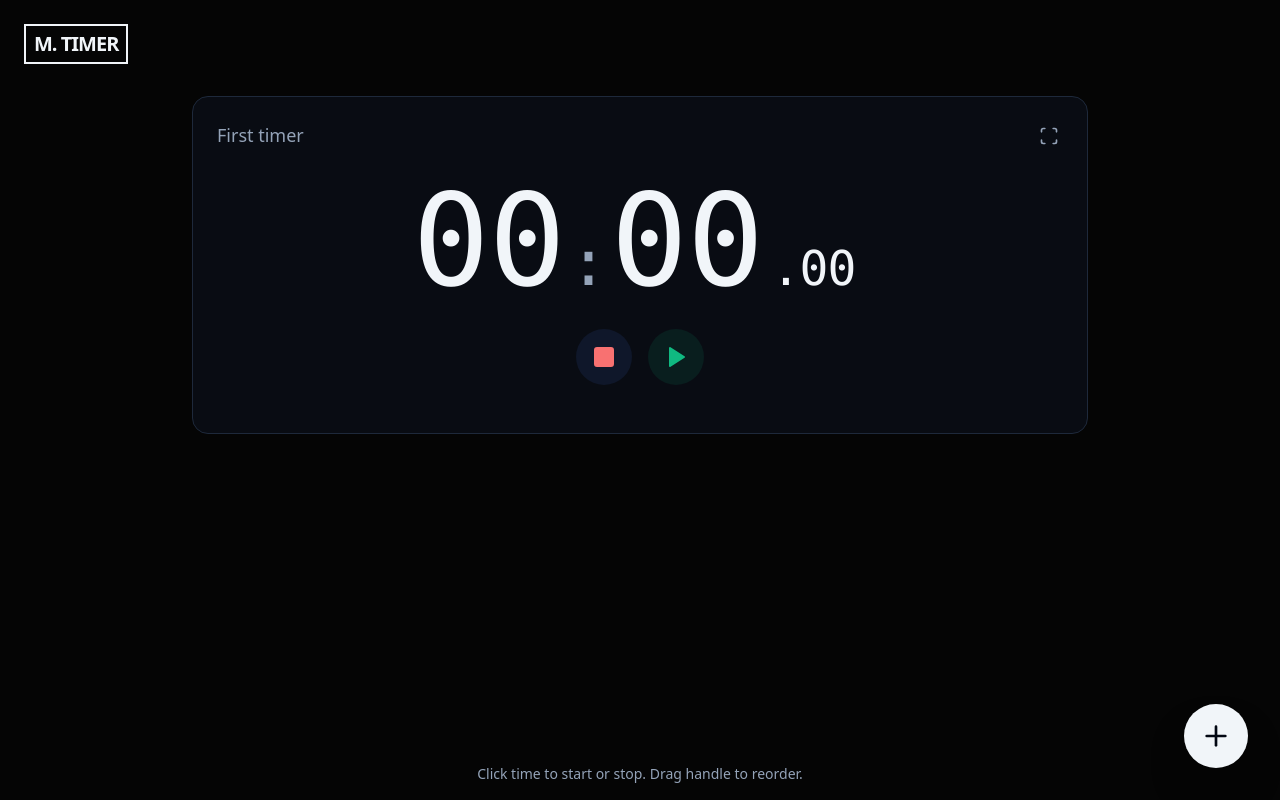
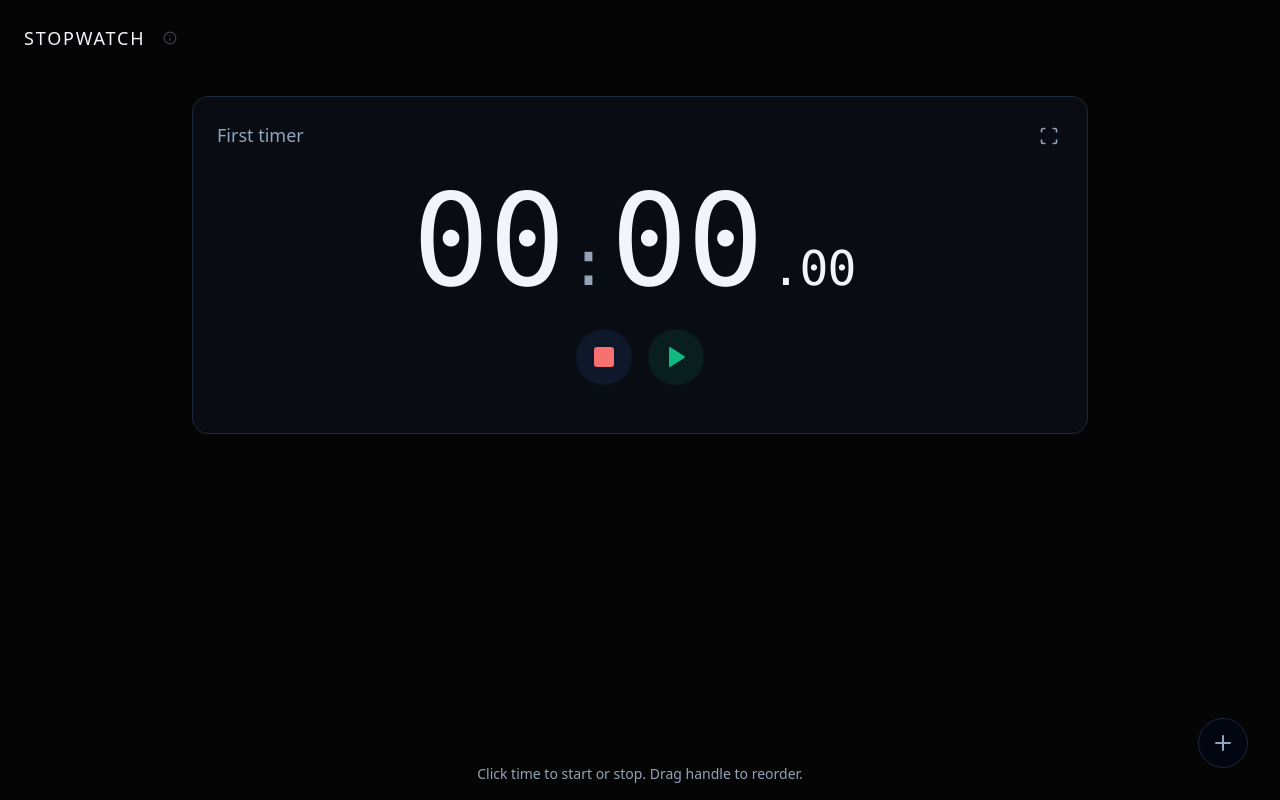
Before and after one commit to bappygolder/minimal-stopwatch, a Next.js app: page / in a window 1280 px wide. Built offline with nearby package versions, Linux system fonts and the light colour scheme.

Commit message:
feat: update logo to Stopwatch, add info tooltip, and refine focus mode UI

```diff
--- a/features/stopwatch/components/stopwatch-app.tsx
+++ b/features/stopwatch/components/stopwatch-app.tsx
@@ -1,7 +1,7 @@
 'use client';
 
 import { useEffect, useMemo, useRef, useState, DragEvent } from "react";
-import { Plus } from "lucide-react";
+import { Plus, Info } from "lucide-react";
 import type { Timer } from "@/features/stopwatch/types";
 import TimerCard from "@/features/stopwatch/components/timer-card";
 
@@ -24,7 +24,7 @@ export default function StopwatchApp() {
   const containerRef = useRef<HTMLDivElement | null>(null);
   const saveTimeoutRef = useRef<number | null>(null);
   const [hasHydrated, setHasHydrated] = useState(false);
-  const [isLogoDescriptionOpen, setIsLogoDescriptionOpen] = useState(false);
+  const [isInfoOpen, setIsInfoOpen] = useState(false);
 
   const hasRunningTimer = useMemo(
     () => timers.some((timer) => timer.isRunning),
@@ -303,21 +303,52 @@ export default function StopwatchApp() {
           .filter(Boolean)
           .join(" ")}
       >
-        <div className="relative group">
-          <button
-            onClick={() => setIsLogoDescriptionOpen(!isLogoDescriptionOpen)}
-            className="text-xl font-bold text-foreground tracking-tighter uppercase border-2 border-foreground px-2 py-1 hover:bg-foreground hover:text-background transition-all duration-300"
-          >
-            M. Timer
-          </button>
-          <div
-            className={`absolute top-full left-0 mt-2 text-[10px] font-medium text-chrono-fg-muted tracking-[0.2em] uppercase whitespace-nowrap transition-all duration-300 ${
-              isLogoDescriptionOpen
-                ? "opacity-100 translate-y-0"
-                : "opacity-0 -translate-y-2 group-hover:opacity-100 group-hover:translate-y-0 pointer-events-none"
-            }`}
-          >
-            Minimal Timer
+        <div className="relative flex items-center gap-3">
+          <span className="text-lg font-light tracking-widest text-foreground uppercase cursor-default select-none">
+            Stopwatch
+          </span>
+
+          <div className="relative group/info">
+            <button
+              onClick={() => setIsInfoOpen(!isInfoOpen)}
+              className="p-1.5 rounded-full text-muted-foreground/40 hover:text-foreground transition-colors"
+              aria-label="App Info"
+            >
+              <Info size={14} strokeWidth={2} />
+            </button>
+
+            <div
+              className={`
+                absolute top-full left-0 mt-2 w-64 p-4 rounded-xl
+                bg-card/80 backdrop-blur-md border border-border/40 shadow-2xl
+                text-xs leading-relaxed text-muted-foreground
+                transition-all duration-500 ease-out origin-top-left
+                ${
+                  isInfoOpen
+                    ? "opacity-100 translate-y-0 scale-100"
+                    : "opacity-0 -translate-y-2 scale-95 pointer-events-none group-hover/info:opacity-100 group-hover/info:translate-y-0 group-hover/info:scale-100 group-hover/info:pointer-events-auto"
+                }
+              `}
+            >
+              <div className="flex flex-col gap-1">
+                <span className="font-medium text-foreground">
+                  Minimal Stopwatch by oLab
+                </span>
+                <span>Maintained by Bappy Golder</span>
+              </div>
+
+              <div className="mt-3 pt-3 border-t border-border/20 flex items-center justify-between text-[10px] tracking-wider uppercase opacity-70">
+                <a
+                  href="https://github.com/bappygolder/minimal-stopwatch"
+                  target="_blank"
+                  rel="noopener noreferrer"
+                  className="hover:text-foreground transition-colors"
+                >
+                  GitHub
+                </a>
+                <span>v1.0</span>
+              </div>
+            </div>
           </div>
         </div>
       </div>
@@ -352,10 +383,10 @@ export default function StopwatchApp() {
       {focusedTimerId === null && (
         <button
           onClick={addTimer}
-          className="fixed bottom-8 right-8 p-4 rounded-full bg-foreground text-background hover:scale-110 transition-all shadow-2xl z-40"
+          className="fixed bottom-8 right-8 p-3 rounded-full bg-background/80 backdrop-blur-sm border border-border text-muted-foreground hover:text-foreground hover:border-foreground hover:bg-background transition-all shadow-sm z-40 group"
           title="Add new timer"
         >
-          <Plus size={32} />
+          <Plus size={24} className="group-hover:rotate-90 transition-transform duration-300" />
         </button>
       )}
 
--- a/features/stopwatch/components/timer-card.tsx
+++ b/features/stopwatch/components/timer-card.tsx
@@ -1,4 +1,4 @@
-import { useState, MouseEvent, DragEvent } from "react";
+import { useState, useEffect, MouseEvent, DragEvent } from "react";
 import type { Timer } from "@/features/stopwatch/types";
 import {
   Play,
@@ -41,6 +41,30 @@ export default function TimerCard(props: TimerCardProps) {
     onDragOver,
     onDrop,
   } = props;
+
+  const [showControls, setShowControls] = useState(true);
+
+  useEffect(() => {
+    if (!isFocused) {
+      setShowControls(true);
+      return;
+    }
+
+    let timeout: NodeJS.Timeout;
+    const onMove = () => {
+      setShowControls(true);
+      clearTimeout(timeout);
+      timeout = setTimeout(() => setShowControls(false), 3000);
+    };
+
+    window.addEventListener("mousemove", onMove);
+    timeout = setTimeout(() => setShowControls(false), 3000);
+
+    return () => {
+      window.removeEventListener("mousemove", onMove);
+      clearTimeout(timeout);
+    };
+  }, [isFocused]);
 
   const handleToggleFocus = (event: MouseEvent<HTMLButtonElement>) => {
     event.stopPropagation();
@@ -90,9 +114,9 @@ export default function TimerCard(props: TimerCardProps) {
     >
       <div
         className={[
-          "flex justify-between items-center w-full absolute top-0 pt-6 px-6 transition-opacity duration-300",
+          "flex justify-between items-center w-full absolute top-0 pt-6 px-6 transition-opacity duration-500",
           isFocused ? "top-6" : "",
-          "opacity-100",
+          isFocused && !showControls ? "opacity-0" : "opacity-100",
         ]
           .filter(Boolean)
           .join(" ")}
@@ -181,9 +205,9 @@ export default function TimerCard(props: TimerCardProps) {
 
       <div
         className={[
-          "flex gap-4 transition-all duration-300 justify-center",
+          "flex gap-4 transition-all duration-500 justify-center",
           isFocused ? "mt-12 scale-150" : "mt-6",
-          "opacity-100",
+          isFocused && !showControls ? "opacity-0" : "opacity-100",
         ]
           .filter(Boolean)
           .join(" ")}
```
